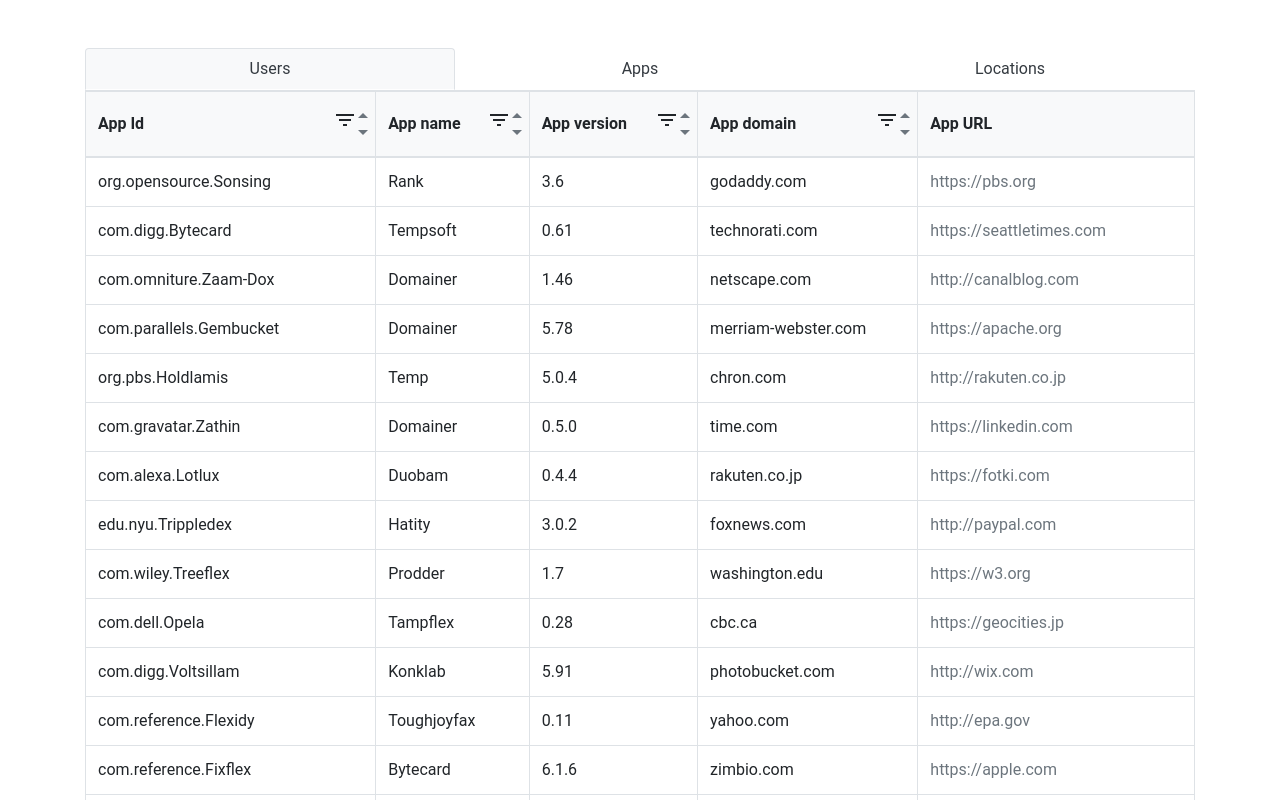
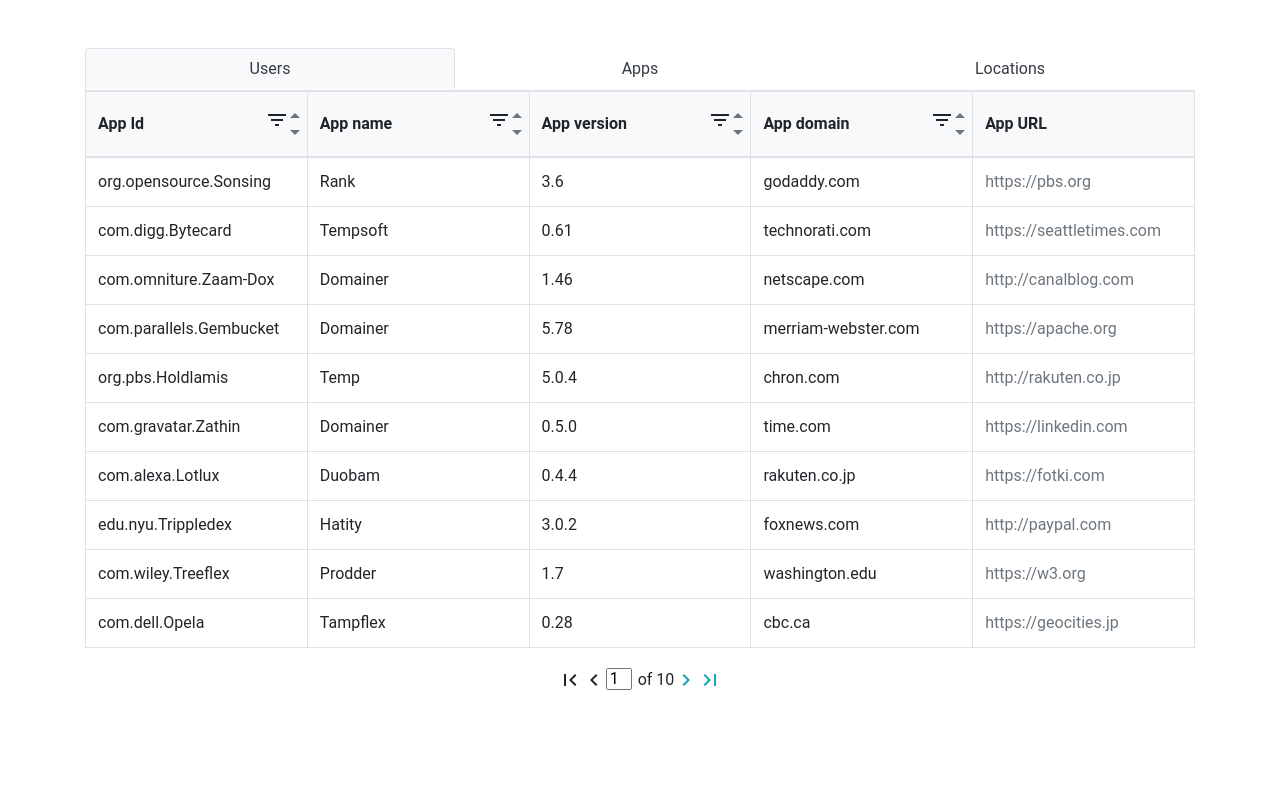
Before and after one commit to vmashnitskaya/datagrid, a React app: page /apps in a window 1280 px wide. Shown: the top 800 px of the page. Built offline with nearby package versions, Linux system fonts and the light colour scheme.

Commit message:
add pagination

```diff
--- a/src/components/Table/Table.scss
+++ b/src/components/Table/Table.scss
@@ -2,17 +2,43 @@
   th {
     position: relative;
     padding-right: 0;
-
     .header {
       display: flex;
       justify-content: space-between;
       align-items: center;
       min-height: 40px;
-
       .icons {
         display: flex;
-
-
+      }
+    }
+  }
+  td{
+    width: 220px;
+  }
+}
+.pagination{
+  display: flex;
+  justify-content: center;
+  align-items: center;
+  .page{
+    &-last,
+    &-first,
+    &-previous,
+    &-next{
+      height: 32px;
+      &:hover{
+        cursor: pointer;
+      }
+    }
+  }
+  .pagination-input{
+    display: flex;
+    input{
+      width: 26px;
+      height: 22px;
+      margin-right: 6px;
+      &:focus{
+        outline: none;
       }
     }
   }
--- a/src/components/Table/Table.tsx
+++ b/src/components/Table/Table.tsx
@@ -1,4 +1,9 @@
 import React, { FC, useEffect, useState, useCallback } from 'react';
+import NavigateNextIcon from '@material-ui/icons/NavigateNext';
+import NavigateBeforeIcon from '@material-ui/icons/NavigateBefore';
+import FirstPageIcon from '@material-ui/icons/FirstPage';
+import LastPageIcon from '@material-ui/icons/LastPage';
+import clsx from 'clsx';
 import Loader from '../Loader';
 import TableRow from './TableRow';
 import './Table.scss';
@@ -26,17 +31,25 @@
     const [filteredColumnOpened, setFilteredColumnOpened] = useState<string>('');
     const [filteredColumnAndValue, setFilteredColumnAndValue] = useState<FilteringColumn>({});
     const [rowsPerPage, setRowsPerPage] = useState<number>(10);
-    const [currntPage, setCurrntPage] = useState<number>(1);
+    const [currentPage, setCurrentPage] = useState<number>(1);
+    const [totalPages, setTotalPages] = useState<number>(renderData.length / rowsPerPage);
+
+    useEffect(() => {
+        const index = currentPage - 1;
+        setSortedFilteredRenderData(
+            renderData.slice(index * rowsPerPage, index * rowsPerPage + rowsPerPage)
+        );
+    }, [currentPage, renderData, rowsPerPage]);
+
+    useEffect(() => {
+        setTotalPages(Math.ceil(renderData.length / rowsPerPage));
+    }, [renderData.length, rowsPerPage]);
 
     useEffect(() => {
         setFilteredColumnAndValue(
             columnHeaders.reduce((acc, el) => ({ ...acc, [el.name]: '' }), {} as FilteringColumn)
         );
     }, [columnHeaders]);
-
-    useEffect(() => {
-        setSortedFilteredRenderData([...renderData]);
-    }, [sorting, renderData]);
 
     const sortData = useCallback(
         (data: { [key: string]: any }[]) => {
@@ -126,23 +139,50 @@
         setFilteredColumnAndValue((prevState) => ({ ...prevState, [columnName]: query }));
     };
 
+    const handleNextPageNavigation = () => {
+        setCurrentPage((prevState: number) => {
+            return prevState + 1 > totalPages ? prevState : prevState + 1;
+        });
+    };
+
+    const handlePreviousPageNavigation = () => {
+        setCurrentPage((prevState: number) => {
+            return prevState - 1 > 0 ? prevState - 1 : prevState;
+        });
+    };
+
+    const handleFirstPageNavigation = () => {
+        if (currentPage !== 1) {
+            setCurrentPage(1);
+        }
+    };
+
+    const handleLastPageNavigation = () => {
+        if (currentPage !== totalPages) {
+            setCurrentPage(totalPages);
+        }
+    };
+
     return (
         <>
             {loading || error.length > 0 || renderData.length === 0 ? (
                 <Loader />
             ) : (
+                <>
                     <table className="table table-hover table-bordered">
                         <thead>
                             <tr>
                                 {columnHeaders.map((element, index: number) => (
                                     <th key={`key${index + 1}`} className="bg-light">
                                         <div className="header">
-                                        <div>{element.header}</div>
+                                            <div>{element.header.replace(/ /g, '\u00a0')}</div>
                                             <div className="icons">
                                                 {element.filtering && (
                                                     <Filtering
                                                         currentElementColumn={element.name}
-                                                    filteredColumnAndValue={filteredColumnAndValue}
+                                                        filteredColumnAndValue={
+                                                            filteredColumnAndValue
+                                                        }
                                                         handleFilterOpened={handleFilterOpened}
                                                         filteredColumnOpened={filteredColumnOpened}
                                                         handleFilter={handleFilter}
@@ -177,6 +217,36 @@
                             )}
                         </tbody>
                     </table>
+                    <div className="mb-5">
+                        <div className="pagination">
+                            <FirstPageIcon
+                                className={clsx('page-first', currentPage !== 1 && 'text-info')}
+                                onClick={handleFirstPageNavigation}
+                            />
+                            <NavigateBeforeIcon
+                                className={clsx('page-previous', currentPage !== 1 && 'text-info')}
+                                onClick={handlePreviousPageNavigation}
+                            />
+                            <div className="pagination-input">
+                                <input type="text" value={currentPage} /> of {totalPages}
+                            </div>
+                            <NavigateNextIcon
+                                className={clsx(
+                                    'page-next',
+                                    currentPage !== totalPages && 'text-info'
+                                )}
+                                onClick={handleNextPageNavigation}
+                            />
+                            <LastPageIcon
+                                className={clsx(
+                                    'page-last',
+                                    currentPage !== totalPages && 'text-info'
+                                )}
+                                onClick={handleLastPageNavigation}
+                            />
+                        </div>
+                    </div>
+                </>
             )}
         </>
     );
```
Lines whose indentation alone changed are shown as unchanged.
